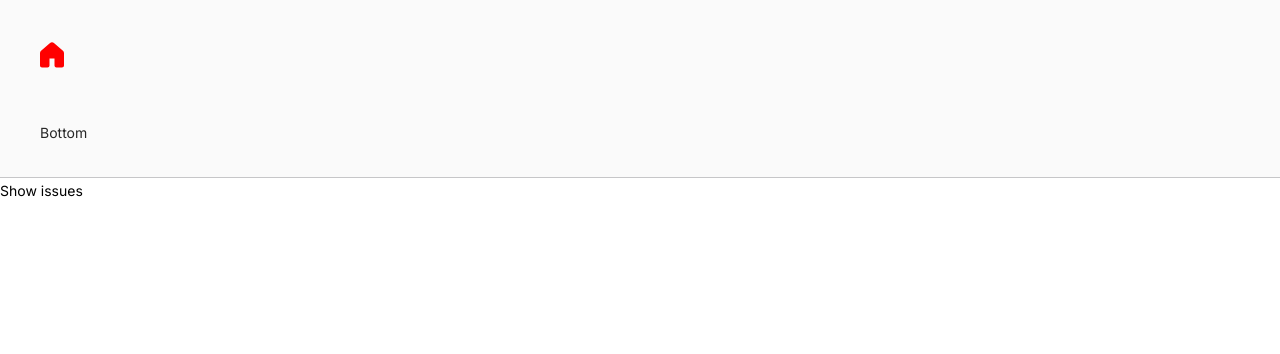
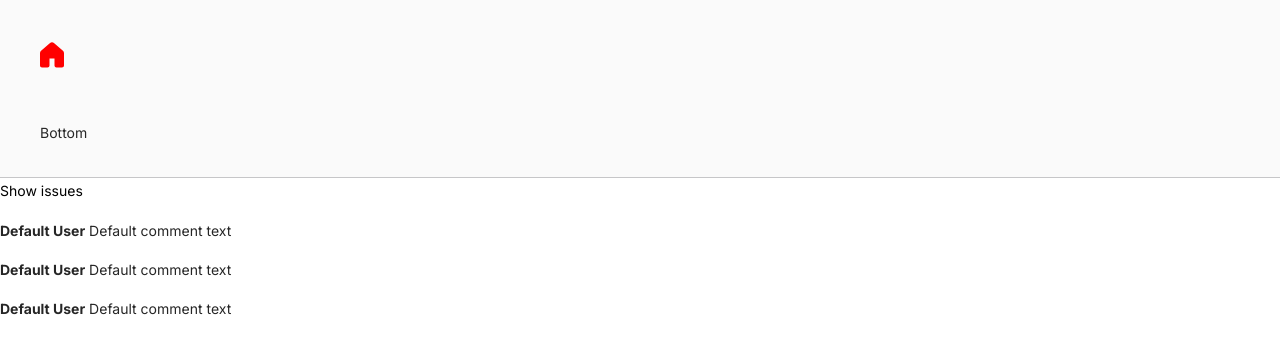
Before and after one commit to almaz-12/gitogram, a Vue app: page / in a window 1280 px wide. Shown: the top 354 px of the page. Built offline with nearby package versions, Linux system fonts and the light colour scheme.

Commit message:
add commentList component

```diff
--- /dev/null
+++ b/src/components/commentsList/CommentsList.vue
@@ -0,0 +1,16 @@
+<template>
+  <ul class="comments-list">
+    <li class="comments-item" v-for="n in 3" :key="n"><CommentItem/></li>
+  </ul>
+</template>
+
+<script>
+import { CommentItem } from '../commentItem'
+
+export default {
+  name: 'CommentsList',
+  components: {
+    CommentItem
+  }
+}
+</script>
--- /dev/null
+++ b/src/components/commentsList/index.js
@@ -0,0 +1 @@
+export { default as CommentsList } from './CommentsList.vue'
--- a/src/components/feed/FeedItem.vue
+++ b/src/components/feed/FeedItem.vue
@@ -1,17 +1,23 @@
 <template>
   <div class="feed">
-    <div class="toggler-wrap">
-      <Toggler></Toggler>
+    <div class="feed-wrap">
+      <Toggler/>
+      <div class="comments">
+       <CommentsList/>
+      </div>
     </div>
   </div>
 </template>
 
 <script>
 import { Toggler } from '../toggler'
+import { CommentsList } from '../commentsList'
+
 export default {
   name: 'FeedItem',
   components: {
-    Toggler
+    Toggler,
+    CommentsList
   }
 }
 </script>
```
Also changed, not shown: src/components/commentItem/CommentItem.vue (renamed from src/components/comment/CommentItem.vue), src/components/commentItem/index.js (renamed from src/components/comment/index.js).
